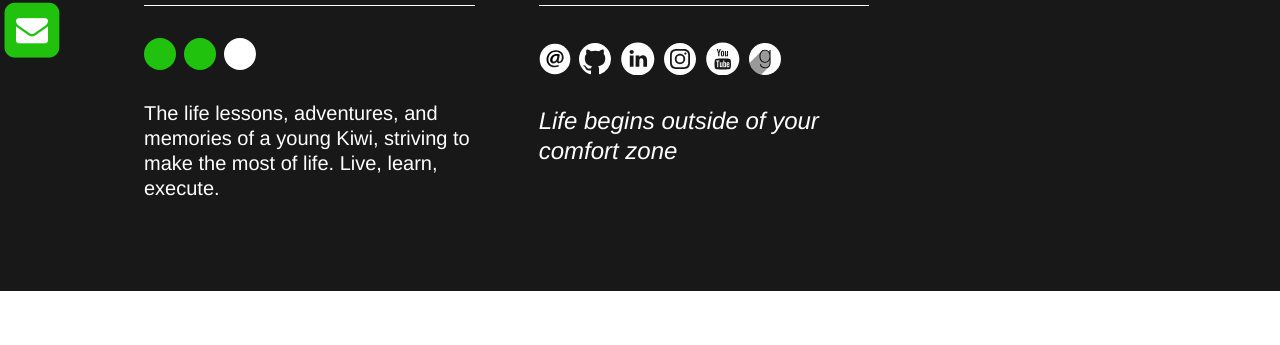
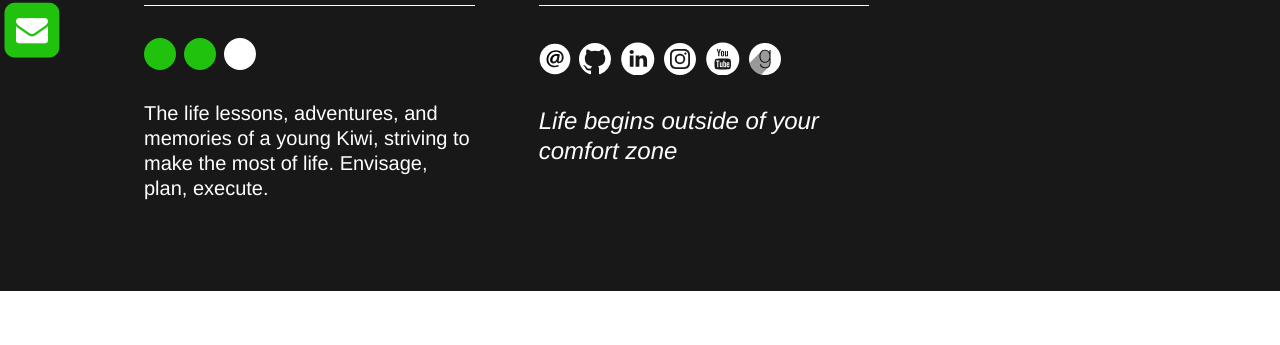
Before and after one commit to haiquangtran/haiquangtran.github.io, a Jekyll site: the page built from index.md, in a window 1280 px wide. Shown: the part 367-712 px from the top of the page. Built offline with Jekyll 4.4.1, drawn with Linux system fonts in a browser that asks for light colours.

Commit message:
changed tagline

```diff
--- a/_config.yml
+++ b/_config.yml
@@ -21,7 +21,7 @@
 # Google search results) and in your feed.xml site description.
 description: >- # this means to ignore newlines until "baseurl:"
   The life lessons, adventures, and memories of a young Kiwi, striving to make the most of life.
-  Live, learn, execute.
+  Envisage, plan, execute.
 baseurl: "" # the subpath of your site, e.g. /blog
 url: "" # the base hostname & protocol for your site, e.g. http://example.com
 twitter_username: haiquangtran1
```
